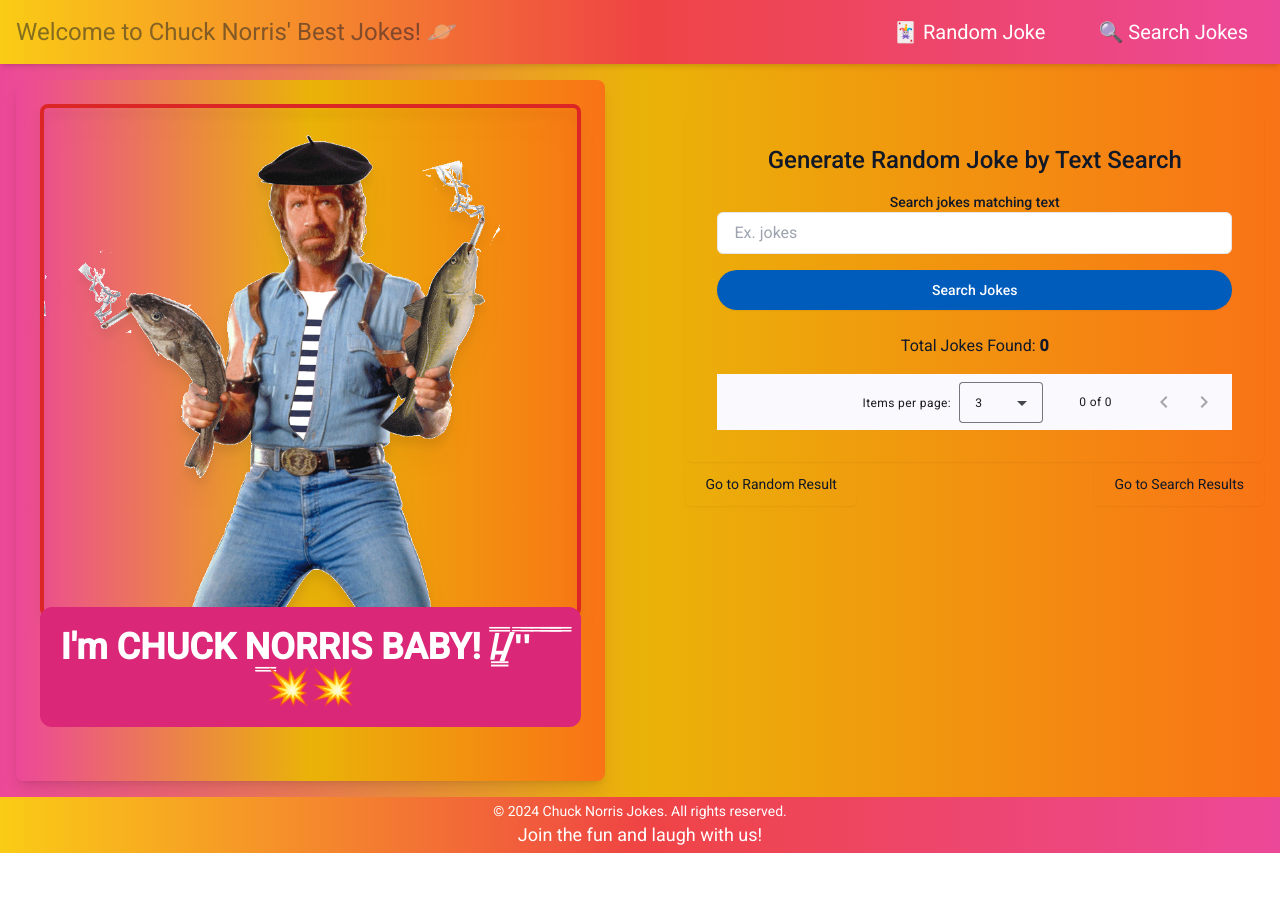
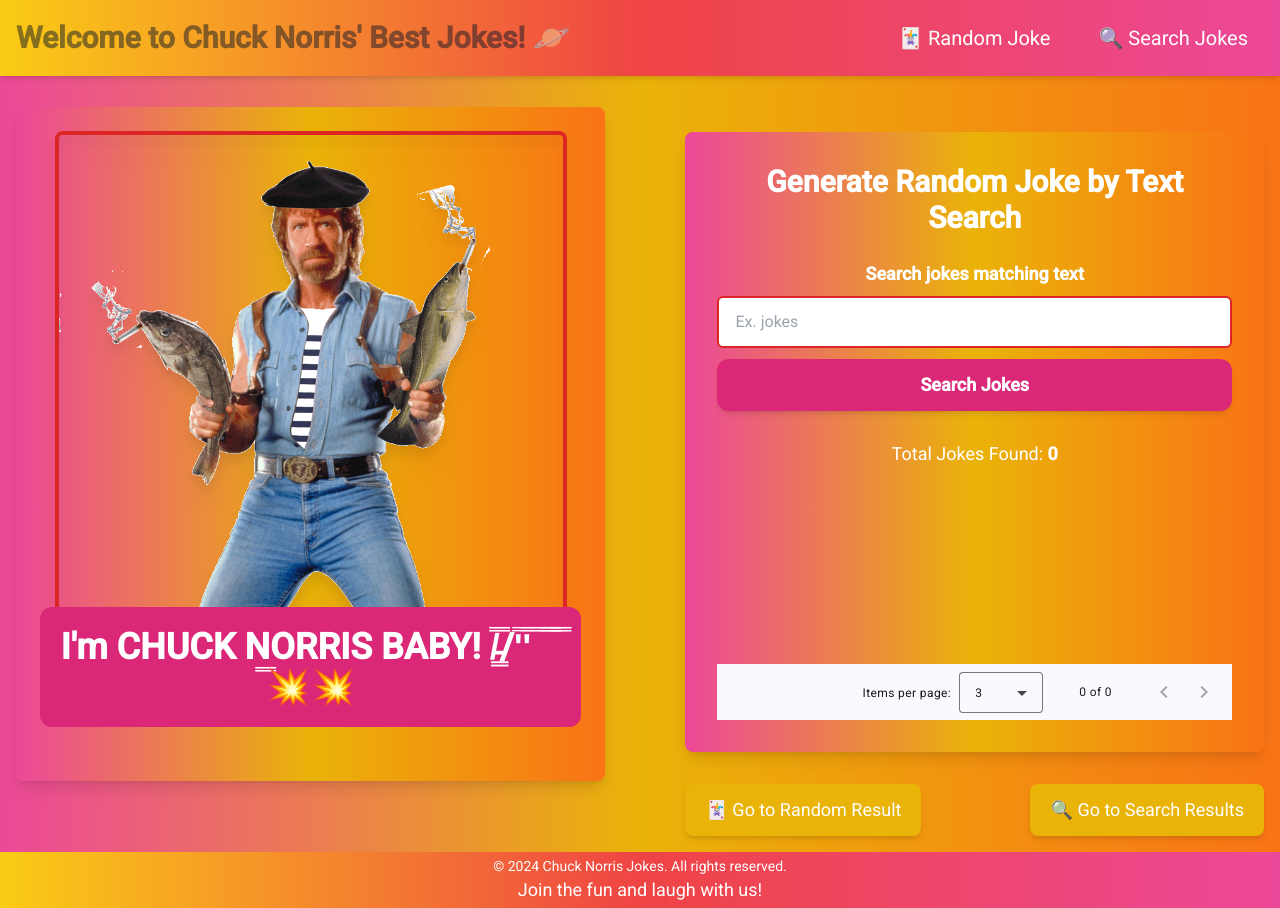
Before and after one commit to Yang-dotcom/ChuckNorrisJokesAngular, an Angular app: page /search-text in a window 1280 px wide. Before the commit the page ends 853 px from the top, so only its background shows below. Built offline with nearby package versions, Linux system fonts and the light colour scheme.

Commit message:
finished css

```diff
--- a/src/app/home/home.component.html
+++ b/src/app/home/home.component.html
@@ -5,15 +5,15 @@
   <header class="bg-gradient-to-r from-yellow-400 via-red-500 to-pink-500 p-4 shadow-md">
     <nav class="flex flex-col sm:flex-row justify-between items-center container mx-auto">
       <div>
-        <p class="sm:text-lg md:text-2xl lg:text-3xlfont-extrabold text-warm-brown animate-pulse text-center sm:text-left">
+        <p class="sm:text-lg md:text-2xl lg:text-3xl font-extrabold text-warm-brown animate-pulse text-center sm:text-left">
           Welcome to Chuck Norris' Best Jokes! 🪐
         </p>
       </div>
-      <div class="space-x-0 sm:space-x-4 mt-2 sm:mt-0">
-        <a routerLink="/random-joke" class="sm:text-sn md:text-md lg:text-xl text-white hover:bg-yellow-500 hover:text-red-600 transition-all duration-300 px-4 py-2 rounded">
+      <div class="space-x-0 sm:space-x-4 mt-2 sm:mt-0 flex flex-col sm:flex-row">
+        <a routerLink="/random-joke" class="text-sm sm:text-md lg:text-xl text-white hover:bg-yellow-500 hover:text-red-600 transition-all duration-300 px-4 py-2 rounded mb-2 sm:mb-0">
           🃏 Random Joke
         </a>
-        <a routerLink="/search-text" class="sm:text-sm md:text-md lg:text-xl text-white hover:bg-yellow-500 hover:text-red-600 transition-all duration-300 px-4 py-2 rounded">
+        <a routerLink="/search-text" class="text-sm sm:text-md lg:text-xl text-white hover:bg-yellow-500 hover:text-red-600 transition-all duration-300 px-4 py-2 rounded">
           🔍 Search Jokes
         </a>
       </div>
@@ -21,24 +21,25 @@
   </header>
 
   <!-- Main content -->
-  <main class="flex-grow max-w-8xl mx-auto md:p-4 space-y-8 flex flex-col md:flex-row md:space-x-20 justify-center sm:pt-0">
+  <main class="flex-grow max-w-8xl mx-auto p-4 flex flex-col lg:flex-row lg:space-x-20 justify-center items-center">
     <!-- Hero Section -->
-    <section  class="hero bg-gradient-to-r from-pink-500 via-yellow-500 to-orange-500 rounded-lg p-6 text-center shadow-lg  md:w-3/5 lg:w-3/5">
-      <div [routerLink]="['/']" class="w-full max-w-lg sm:max-w-md md:max-w-lg lg:max-w-7xl mx-auto">
+    <section class="hero bg-gradient-to-r from-pink-500 via-yellow-500 to-orange-500 rounded-lg p-6 text-center shadow-lg w-full lg:w-3/5 lg:mb-10">
+      <div [routerLink]="['/']" class="w-full max-w-lg mx-auto">
         <img [ngSrc]="chuckNorrisImage" alt="Chuck Norris Image" class="w-full h-auto object-contain rounded-lg border-4 border-red-600 drop-shadow-xl" width="600" height="400" priority />
       </div>
-
-      <button class="p-5 font-extrabold text-2xl sm:text-3xl lg:text-4xl text-white bg-pink-600 rounded-xl mt-5 animate-bounce" (click)="toggleImage()">
+      <button class="p-5 font-extrabold text-lg sm:text-2xl lg:text-4xl text-white bg-pink-600 rounded-xl mt-5 animate-bounce" (click)="toggleImage()">
         I'm CHUCK NORRIS BABY!
         /̵͇̿̿/'̿'̿ ̿ ̿̿ ̿̿ ̿̿💥💥
       </button>
     </section>
 
-    <!-- Router Outlet-->
-     @if(showRouterOutlet){
-      <div class="rounded-lg max-w-full md:max-w-2xl w-full md:w-3/5 md:ml-10">
+    <!-- Router Outlet -->
+    @if (showRouterOutlet) {
+      <section class="w-full lg:w-3/5 lg:mt-10">
+        <div class="rounded-lg">
           <router-outlet></router-outlet>
         </div>
+      </section>
     }
   </main>
 
@@ -56,11 +57,13 @@
   </div>
 }
 
+
+
   <!-- Footer -->
   <footer class="bg-gradient-to-r from-yellow-400 via-red-500 to-pink-500 p-1">
     <div class="text-center text-white">
       <p class="text-md sm:text-sm">&copy; 2024 Chuck Norris Jokes. All rights reserved.</p>
-      <p class="text-lg sm:lg">Join the fun and laugh with us!</p>
+      <p class="text-lg sm:text-lg">Join the fun and laugh with us!</p>
     </div>
   </footer>
 </div>
--- a/src/app/random-joke/random-joke.component.html
+++ b/src/app/random-joke/random-joke.component.html
@@ -1,10 +1,9 @@
+<!-- Form Section -->
+<section class="bg-gradient-to-r from-pink-500 via-yellow-500 to-orange-500 rounded-lg p-8 text-center shadow-lg">
+  <h2 class="text-3xl font-bold text-white mb-6">Generate Random Joke of a Given Category</h2>
 
-    <!-- Form Section -->
-    <section class="bg-soft-orange rounded-lg p-8 text-center shadow-sm ">
-      <h2 class="text-2xl font-medium text-dark-gray mb-4">Generate Random Joke of a Given Category</h2>
-
-      <form id="category" [formGroup]="jokeForm" (ngSubmit)="getRandomJoke()" class="space-y-4">
-        <select name="category" formControlName="categoryForm" class="w-full px-4 py-2 rounded-md border border-soft-gray bg-light-beige focus:outline-none focus:ring-2 focus:ring-soft-orange">
+  <form id="category" [formGroup]="jokeForm" (ngSubmit)="getRandomJoke()" class="space-y-6">
+    <select name="category" formControlName="categoryForm" class="w-full px-4 py-3 rounded-md border-2 border-red-600 bg-light-beige text-gray-700 focus:outline-none focus:ring-4 focus:ring-yellow-500">
       <option value="" selected>Select a category</option>
       <!-- Assuming Angular for loop syntax -->
       @for (category of categoriesArray; track $index) {
@@ -12,24 +11,24 @@
       }
     </select>
 
-        <button mat-flat-button type="submit" class="bg-muted-yellow hover:bg-soft-orange text-dark-gray py-3 px-6 rounded-md shadow-sm transition w-full">
+    <button type="submit" class="text-white bg-pink-600 rounded-xl mt-5 animate-bounce hover:bg-red-600 text-lg font-semibold py-3 px-6 shadow-md transition-all duration-300 w-full">
       Generate Joke
     </button>
   </form>
 
-      <div class="mt-6">
-        <span class="block bg-light-beige py-3 px-6 rounded-md shadow-sm border border-soft-orange text-warm-brown text-lg">
+  <div class="mt-8 max-w-md mx-auto bg-orange-100 py-4 px-6 rounded-lg shadow-md border-l-4 border-red-600 text-gray-800 text-lg h-32 lg:h-40 overflow-hidden text-ellipsis">
+    <span class="block w-full h-full overflow-x-auto">
       {{randomJoke}}
     </span>
   </div>
 </section>
 
 <!-- Links Section -->
-    <section class="flex justify-between">
-      <a routerLink="" class="block bg-muted-yellow hover:bg-soft-orange text-dark-gray text-sm py-3 px-5 rounded-md shadow-sm transition">
-        Go Back
+<section class="flex justify-between mt-8 space-x-4">
+  <a routerLink="" class="block bg-yellow-500 hover:bg-red-600 text-white text-lg py-3 px-5 rounded-lg shadow-md transition-all duration-300">
+    ⬅️ Go Back
   </a>
-      <a routerLink="/search-text" class="block bg-muted-yellow hover:bg-soft-orange text-dark-gray text-sm py-3 px-5 rounded-md shadow-sm transition">
-        Go to Search Results
+  <a routerLink="/search-text" class="block bg-yellow-500 hover:bg-red-600 text-white text-lg py-3 px-5 rounded-lg shadow-md transition-all duration-300">
+    🔍 Go to Search Results
   </a>
 </section>
--- a/src/app/search-text/search-text.component.html
+++ b/src/app/search-text/search-text.component.html
@@ -1,52 +1,52 @@
+<!-- Form Section -->
+<section class="bg-gradient-to-r from-pink-500 via-yellow-500 to-orange-500 rounded-lg p-8 text-center shadow-lg">
+  <h2 class="text-3xl font-bold text-white mb-6">Generate Random Joke by Text Search</h2>
 
-    <!-- Form Section -->
-    <section class="bg-soft-orange rounded-lg p-8 text-center shadow-sm">
-      <h2 class="text-2xl font-medium text-dark-gray mb-4">Generate Random Joke by Text Search</h2>
-
-      <form id="search" [formGroup]="textForm" (ngSubmit)="search()" class="space-y-4">
+  <form id="search" [formGroup]="textForm" (ngSubmit)="search()" class="space-y-6">
     <div>
-          <label for="searchText" class="block text-sm font-medium text-dark-gray">Search jokes matching text</label>
+      <label for="searchText" class="block text-lg font-semibold text-white mb-2">Search jokes matching text</label>
       <input
         matInput
         id="searchText"
         placeholder="Ex. jokes"
-            value="jokes"
         formControlName="text"
-            class="w-full px-4 py-2 rounded-md border border-soft-gray bg-light-beige focus:outline-none focus:ring-2 focus:ring-soft-orange"
-          >
+        class="w-full px-4 py-3 rounded-md border-2 border-red-600 bg-light-beige text-gray-700 focus:outline-none focus:ring-4 focus:ring-yellow-500"
+      />
     </div>
 
-        <button mat-flat-button type="submit" class="bg-muted-yellow hover:bg-soft-orange text-dark-gray py-3 px-6 rounded-md shadow-sm transition w-full">
+    <button type="submit" class="text-white bg-pink-600 rounded-xl mt-5 animate-bounce hover:bg-red-600 text-lg font-semibold py-3 px-6 shadow-md transition-all duration-300 w-full animation-bounce">
       Search Jokes
     </button>
   </form>
 
-      <div class="mt-6">
-        <p class="text-soft-gray">Total Jokes Found: <span class="font-semibold text-warm-brown">{{totalJokes}}</span></p>
+  <div class="mt-4">
+    <p class="text-white text-lg">Total Jokes Found: <span class="font-bold text-warm-brown">{{totalJokes}}</span></p>
   </div>
 
-      <div class="mt-4 space-y-2">
+  <div class="mt-1 space-y-6 h-48 lg:h-40 overflow-auto text-ellipsis max-w-md mx-auto"> <!-- Fixed height and overflow for jokes display -->
     @for (joke of paginatedJokes; track $index) {
-          <p class="bg-light-beige py-3 px-6 rounded-md shadow-sm border border-soft-orange text-warm-brown">
+      <p class="bg-orange-100 py-4 px-6 rounded-lg shadow-md border-l-4 border-red-600 text-gray-800 text-lg">
         {{joke}}
       </p>
     }
   </div>
+
   <mat-paginator
       [length]="totalJokes"
       [pageSize]="pageSize"
       [pageSizeOptions]="[3, 5, 10]"
+      class="bg-transparent text-white mt-8"
       (page)="onPageChange($event)">
   </mat-paginator>
 </section>
 
 <!-- Links Section -->
-    <section class="flex justify-between">
-      <a routerLink="/random-joke" class="block bg-muted-yellow hover:bg-soft-orange text-dark-gray text-sm py-3 px-5 rounded-md shadow-sm transition">
-        Go to Random Result
+<section class="flex justify-between mt-8 space-x-4">
+  <a routerLink="/random-joke" class="block bg-yellow-500 hover:bg-red-600 text-white text-lg py-3 px-5 rounded-lg shadow-md transition-all duration-300">
+    🃏 Go to Random Result
   </a>
-      <a routerLink="/search-text" class="block bg-muted-yellow hover:bg-soft-orange text-dark-gray text-sm py-3 px-5 rounded-md shadow-sm transition">
-        Go to Search Results
+  <a routerLink="/search-text" class="block bg-yellow-500 hover:bg-red-600 text-white text-lg py-3 px-5 rounded-lg shadow-md transition-all duration-300">
+    🔍 Go to Search Results
   </a>
 </section>
 
```
Lines whose indentation alone changed are shown as unchanged.
